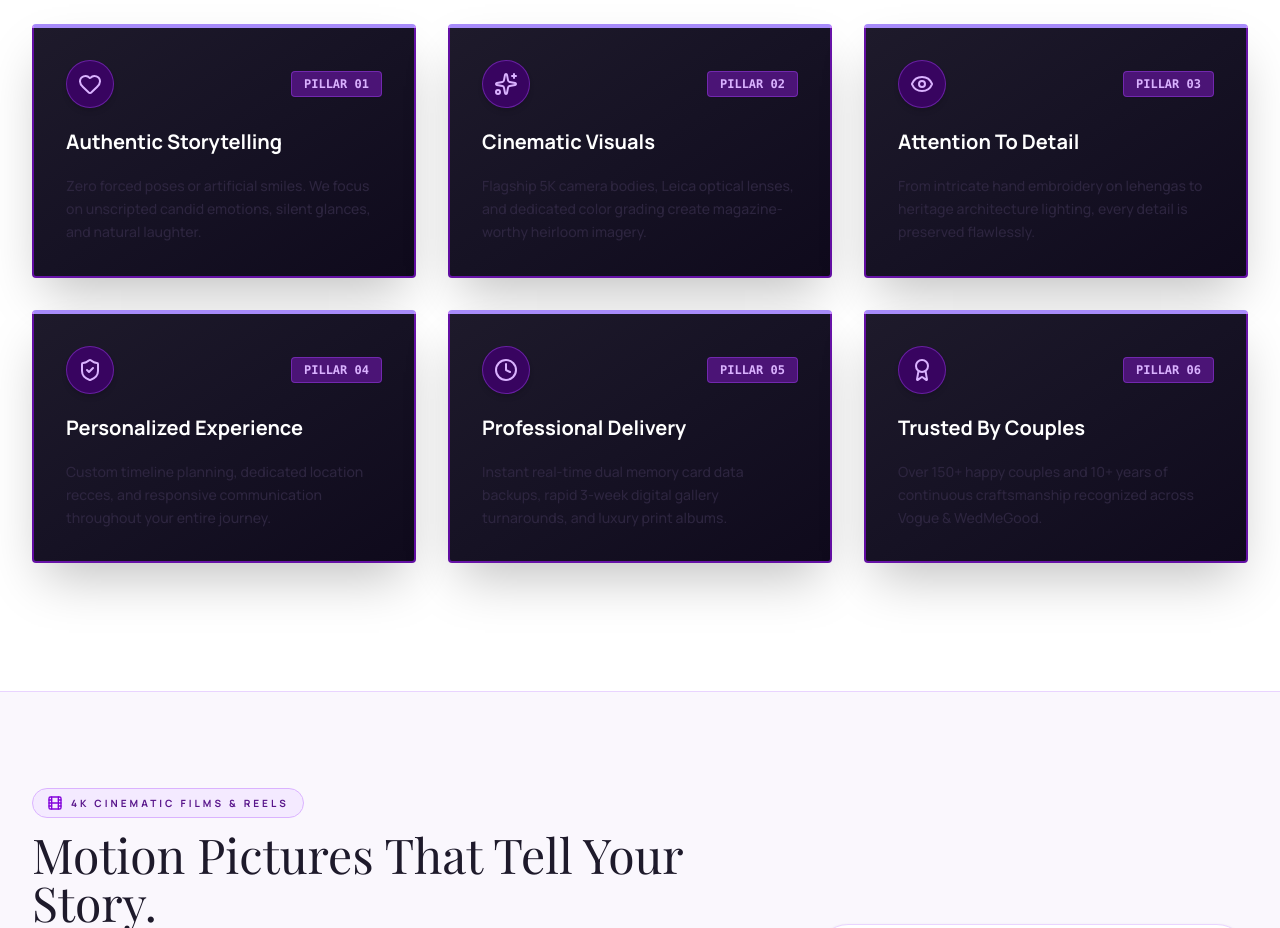
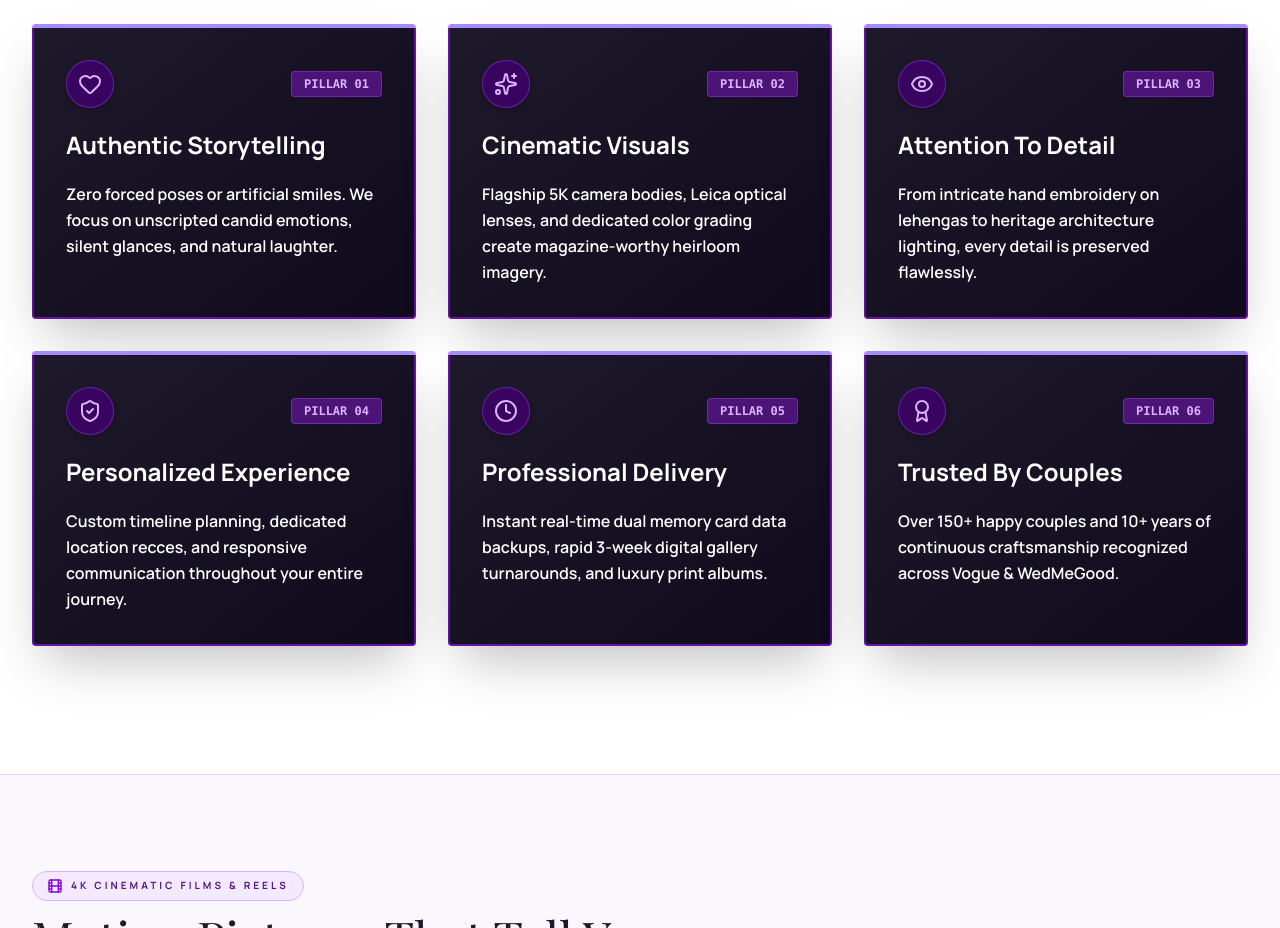
Before and after one commit to skotturty-dotcom/photography_website, a React (Vite) app: page / in a window 1280 px wide. Shown: the part 7680-8608 px from the top of the page. Built offline with nearby package versions, Linux system fonts and the light colour scheme; a web font is replaced by a local one.

Commit message:
fix: set WhyChooseUs dark pillar card text color to crisp pure white

```diff
--- a/src/components/sections/WhyChooseUs.jsx
+++ b/src/components/sections/WhyChooseUs.jsx
@@ -68,11 +68,11 @@ export const WhyChooseUs = () => {
                   </span>
                 </div>
 
-                <h3 className="font-sans text-xl text-white font-bold group-hover:text-purple-300 transition-colors leading-snug tracking-normal">
+                <h3 className="font-sans text-xl sm:text-2xl !text-white font-bold group-hover:text-purple-300 transition-colors leading-snug tracking-normal">
                   {pillar.title}
                 </h3>
 
-                <p className="text-sm text-purple-100 font-medium leading-relaxed">
+                <p className="!text-white text-sm sm:text-base font-semibold leading-relaxed">
                   {pillar.desc}
                 </p>
               </div>
```
